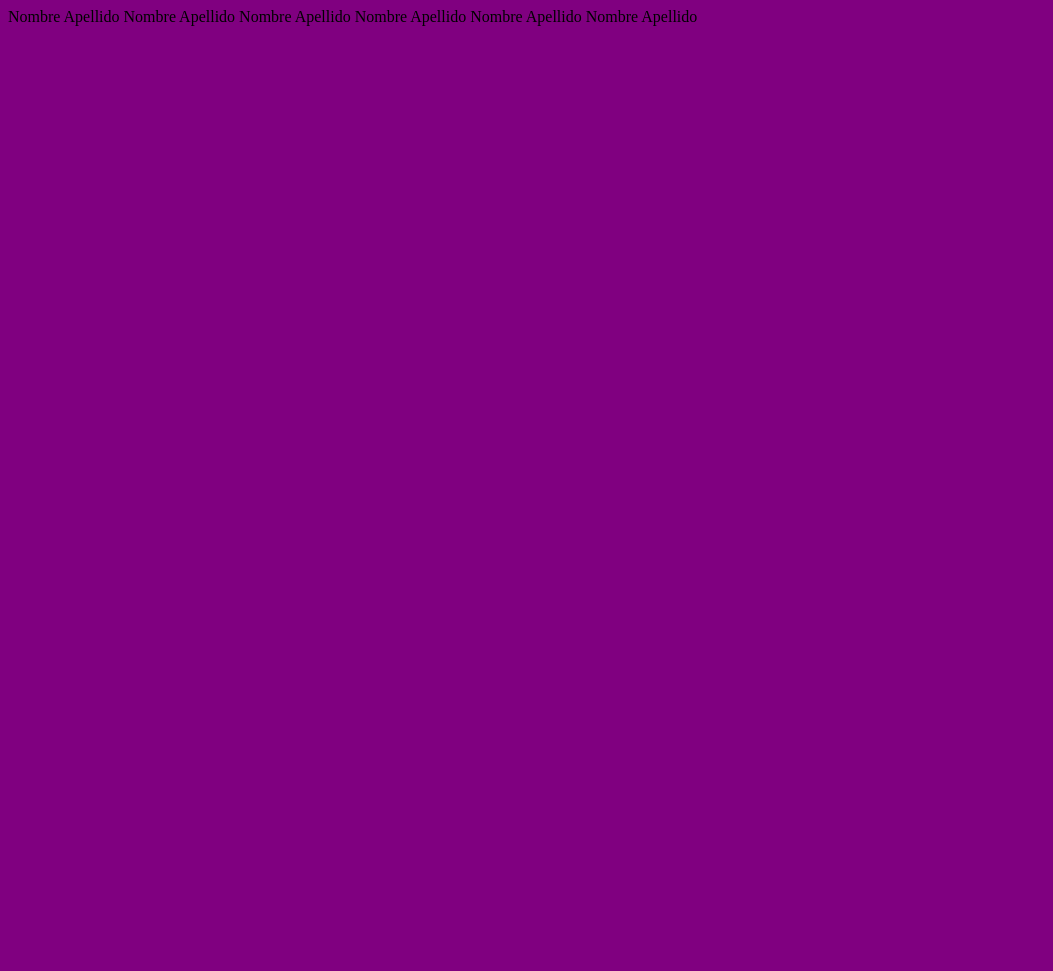
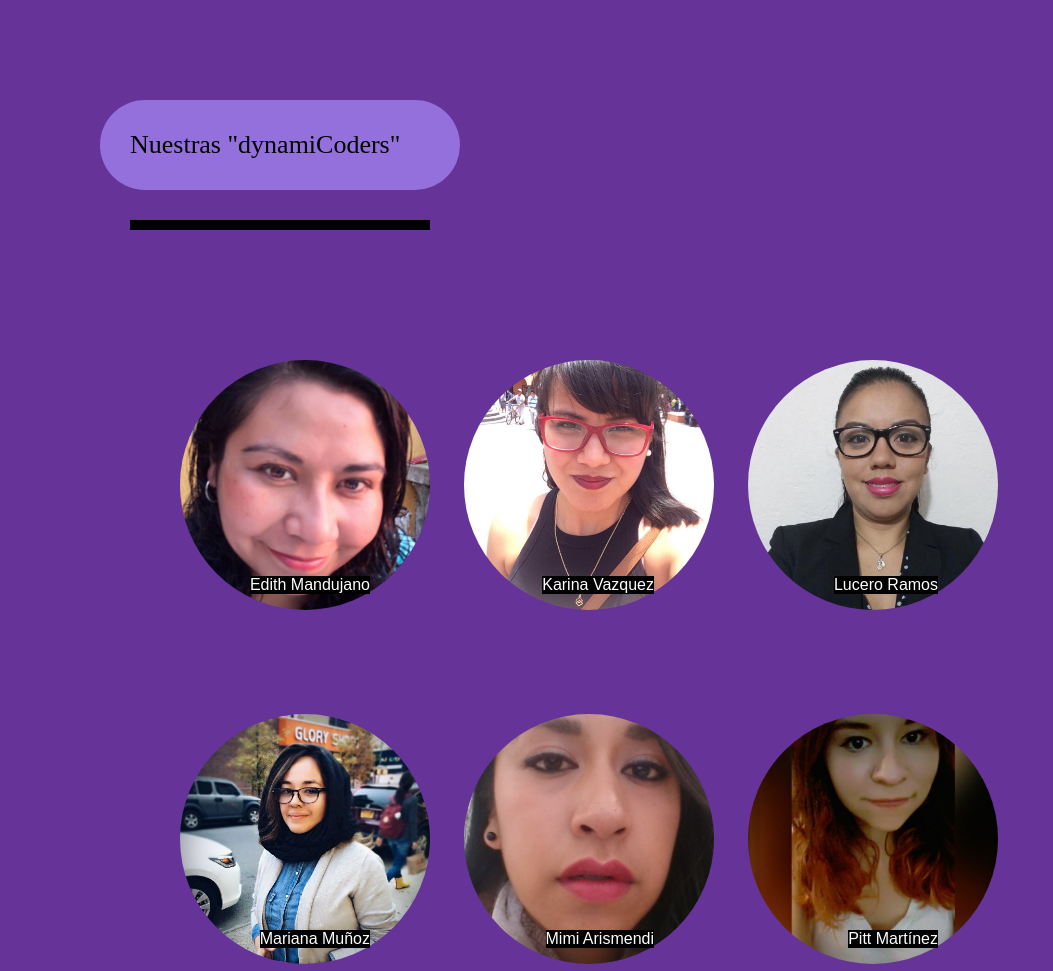
Before and after one commit to AmaliaRiveraC/nuestras-coders-position, a plain HTML site: page index.html in a window 1280 px wide. Shown: the top 971 px of the page, without its empty margins (0-1053 px from the left). Before the commit the page ends 800 px from the top, so only its background shows below. Drawn offline with Linux system fonts and the light colour scheme.

Commit message:
dynamiCoders completas

```diff
--- a/css/main.css
+++ b/css/main.css
@@ -1,3 +1,41 @@
 body {
-	background-color: purple;
+    margin: 100px;
+    background-color: rebeccapurple;
 }
+img {
+	width: 250px;
+    height: 250px;
+    border-radius: 300px;
+    border-radius: 300px;
+    margin-left: 30px;
+    margin-top:100px;
+}
+
+.contenedor {
+    display: inline-block;
+}
+
+
+
+#marcador {
+    width: 300px;
+    height: 10px;
+    margin: 30px;
+    background-color: black;
+}
+
+header {
+    background-color: mediumpurple;
+    border-radius: 100px;
+    border-radius: 100px;
+    width: 300px;
+    font-size: 26px;
+    padding: 30px;
+}
+
+span {
+    background: black;
+    font-size: 16px;
+    font-family: arial;
+    color: white;
+}
--- a/index.html
+++ b/index.html
@@ -6,15 +6,17 @@
 	<link rel="stylesheet" type="text/css" href="css/main.css">
 </head>
 <body>
-	<header></header>
-	<div></div>
+	<header>Nuestras "dynamiCoders"</header>
+	<div id="marcador"></div>
 	<section>
-		<span><img src="">Nombre Apellido</span>
-		<span><img src="">Nombre Apellido</span>
-		<span><img src="">Nombre Apellido</span>
-		<span><img src="">Nombre Apellido</span>
-		<span><img src="">Nombre Apellido</span>
-		<span><img src="">Nombre Apellido</span>
+        <div class="contenedor"><img src="assets/img/edith.jpg" id="edith"><span>Edith Mandujano</span></div>
+        <div class="contenedor"><img src="assets/img/kary.jpg" id="kary"><span>Karina Vazquez</span></div>
+        <div class="contenedor"><img src="assets/img/lucero.jpg" id="luz"><span>Lucero Ramos</span></div>
+        <div class="contenedor"><img src="assets/img/mariana.jpg" id="mariana"><span>Mariana Muñoz</span></div>
+        <div class="contenedor"><img src="assets/img/mimi.jpg" id="mimi"><span>Mimi Arismendi</span></div>
+        <div class="contenedor"><img src="assets/img/pitt.jpg" id="pitt"><span>Pitt Martínez</span></div>
+        <div class="contenedor"><img src="assets/img/silvana.jpg" id="silvana"><span>Silvana Suárez</span></div>
+        <div class="contenedor"><img src="assets/img/amalia.jpg" id="amalia"><span>Amalia Rivera</span></div>
 	</section>
 	<script src="js/main.js"></script>
 </body>
--- a/js/main.js
+++ b/js/main.js
@@ -1 +1,28 @@
-alert("Hola mundo");
+var fotos = document.getElementsByTagName("img");
+var nombre = document.getElementsByTagName("span");
+var contenedor = document.getElementsByClassName("contenedor");
+
+for (var i = 0; i < contenedor.length; i++) {
+    contenedor[i].style.position = "relative";
+}
+
+for(var j = 0; j < fotos.length; j++) {
+    fotos[j].style.position = "relative";
+    fotos[j].style.left = "50px";
+}
+
+for(var k = 0; k < nombre.length; k++) {
+    nombre[k].style.position = "absolute";
+    nombre[k].style.right = "10px";
+    nombre[k].style.bottom = "20px";
+}
+
+
+
+/*var edith = document.getElementById("edith");
+var kary = document.getElementById("kary");
+var lucero = document.getElementById("luz");
+var mariana = document.getElementById("mariana");
+var mimi = document.getElementById("mimi");
+var silvana = document.getElementById("silvana");
+var amalia = document.getElementById("amalia");*/
```
Also changed, not shown: assets/img/amalia.jpg (added), assets/img/edith.jpg (added), assets/img/kary.jpg (added), assets/img/lucero.jpg (added), assets/img/mariana.jpg (added), assets/img/mimi.jpg (added), assets/img/pitt.jpg (added), assets/img/silvana.jpg (added).
